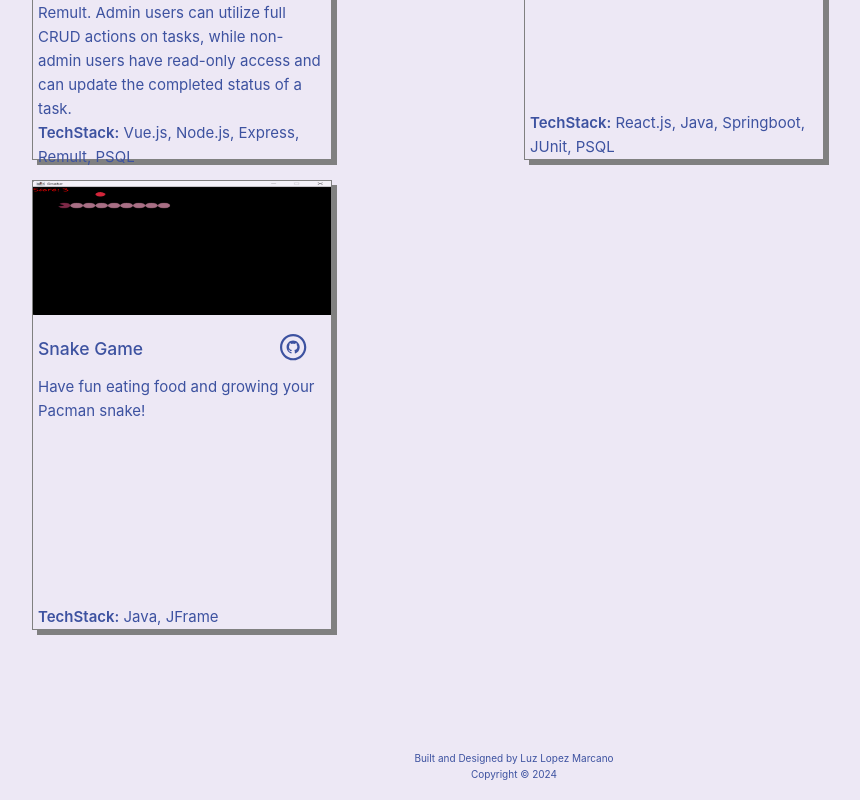
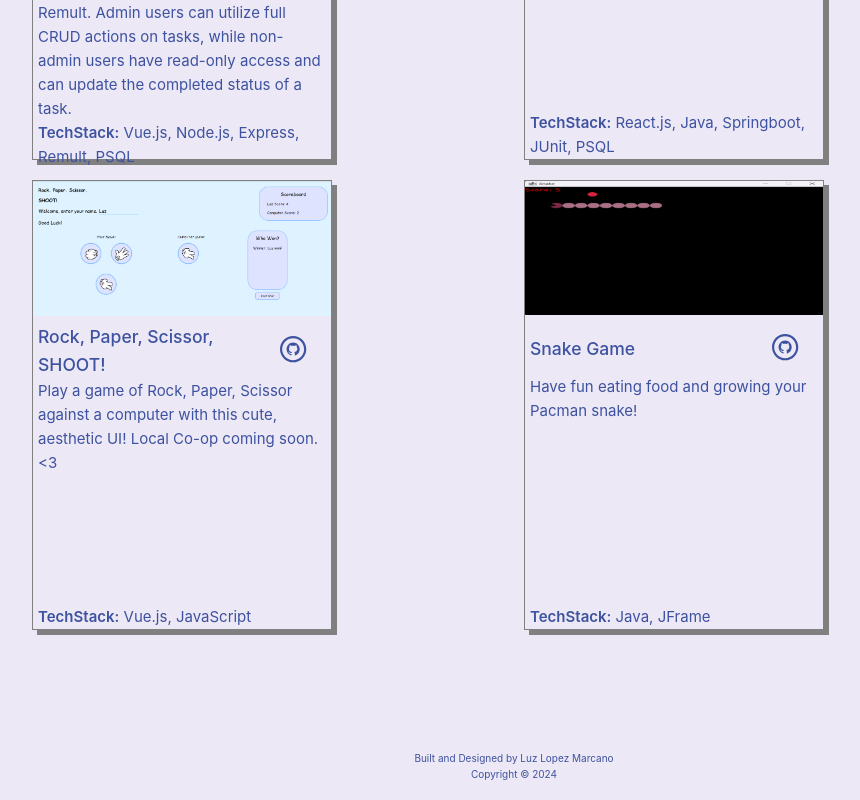
Before and after one commit to rialuz/portfolio, a Vue app: page /projects in a window 1280 px wide. Shown: the part 1402-2202 px from the top of the page, without its empty margins (126-986 px from the left). Built offline with nearby package versions, Linux system fonts and the light colour scheme.

Commit message:
rps project

```diff
--- a/src/components/sections/projects/Projects.vue
+++ b/src/components/sections/projects/Projects.vue
@@ -3,7 +3,7 @@ import ProjectCard from './ProjectCard.vue'
 import ToDoApp from '../../data/images/ToDoApp.png'
 import Medspot from '../../data/images/MedspotImg.png'
 import SnakeGame from '../../data/images/SnakeGame.png'
-
+import RPS from '../../data/images/RPSGame.png'
 const toDoAppImg = ToDoApp
 
 const projects = [
@@ -19,9 +19,17 @@ const projects = [
     title: 'MedSpot',
     imgSrc: Medspot,
     description:
-      'Patient management system full-stack application using React, Java with SpringBoot, PostgreSQL, and JUnit',
+      'Patient management system full-stack application using React, Java with SpringBoot, PostgreSQL, and JUnit.',
     githubLink: 'https://github.com/rialuz/medspot',
     tech: 'React.js, Java, Springboot, JUnit, PSQL'
+  },
+  {
+    title: "Rock, Paper, Scissor, SHOOT!",
+    imgSrc: RPS,
+    description:
+    'Play a game of Rock, Paper, Scissor against a computer with this cute, aesthetic UI! Local Co-op coming soon. <3',
+    githubLink: 'https://github.com/rialuz/rock-paper-scissor',
+    tech: 'Vue.js, JavaScript'
   },
   {
     title: 'Snake Game',
```
Also changed, not shown: src/components/data/images/RPSGame.png (added).
